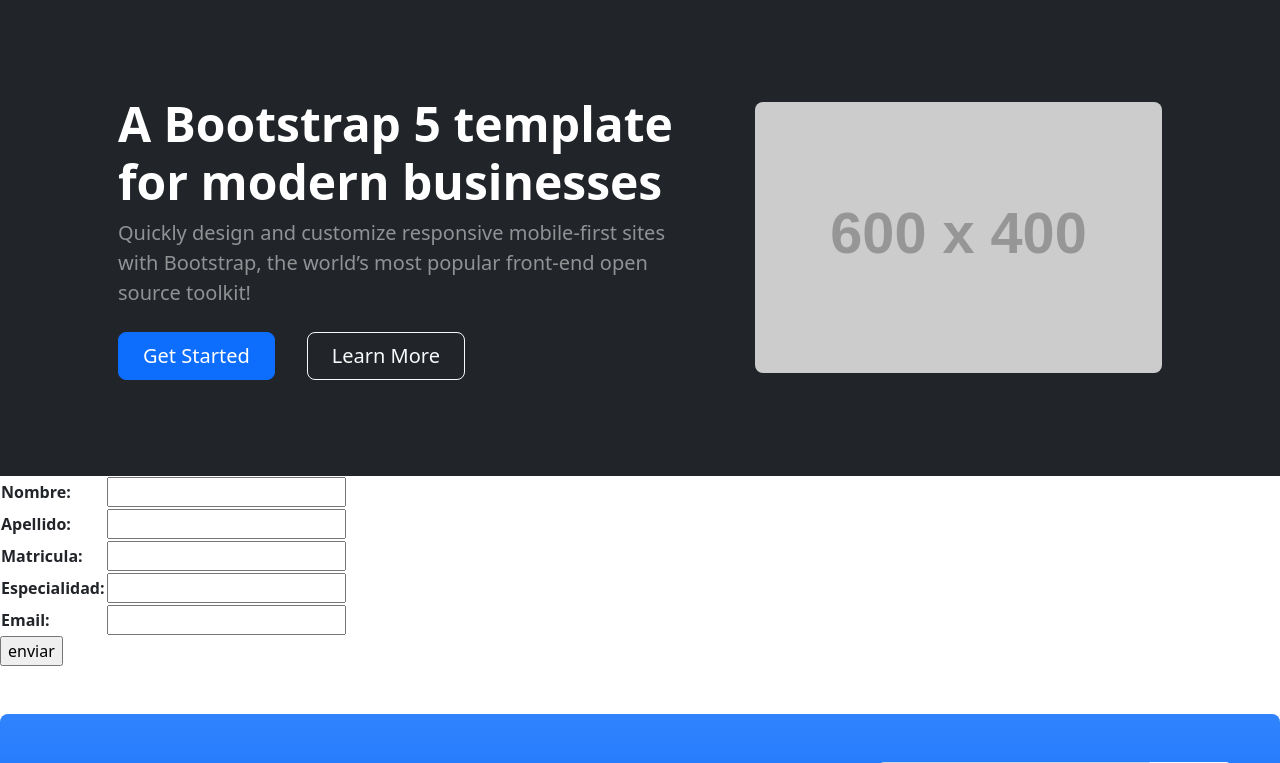
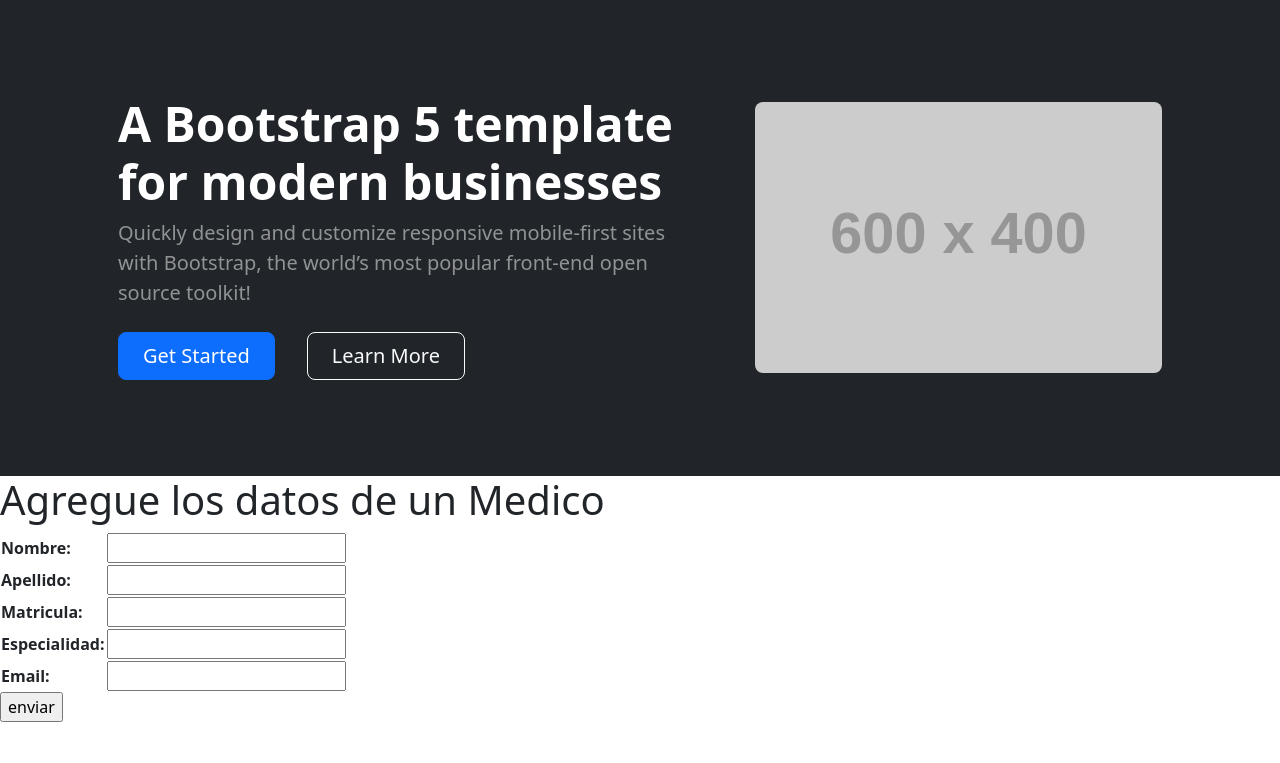
Before and after one commit to jpuey/pueyrredon-tercera_pre_entrega, a Django app: page /form-medico in a window 1280 px wide. Shown: the part 57-820 px from the top of the page. Run offline with Django 5.2, Linux system fonts and the light colour scheme; grey boxes labelled with a size stand in for pictures from a placeholder-image service; some libraries are stand-ins or nearby versions.

Commit message:
Arregle los formularios

```diff
--- a/cenmed/templates/cenmed/base.html
+++ b/cenmed/templates/cenmed/base.html
@@ -25,10 +25,10 @@
                     <div class="collapse navbar-collapse" id="navbarSupportedContent">
                         <ul class="navbar-nav ms-auto mb-2 mb-lg-0">
                             <li class="nav-item"><a class="nav-link" href="{% url 'index' %}">Inicio</a></li>
-                            <li class="nav-item"><a class="nav-link" href="{% url 'medicos' %}">Medicos</a></li>
-                            <li class="nav-item"><a class="nav-link" href="{% url 'pacientes' %}">Pacientes</a></li>
-                            <li class="nav-item"><a class="nav-link" href="{% url 'medicamentos' %}">Medicamentos</a></li>
-                            <li class="nav-item"><a class="nav-link"  href="{% url 'habitaciones' %}">Habitaciones</a></li>
+                            <li class="nav-item"><a class="nav-link" href="{% url 'form-medico' %}">Medicos</a></li>
+                            <li class="nav-item"><a class="nav-link" href="{% url 'form-pacientes' %}">Pacientes</a></li>
+                            <li class="nav-item"><a class="nav-link" href="{% url 'form-meds' %}">Medicamentos</a></li>
+                            <li class="nav-item"><a class="nav-link"  href="{% url 'form-habi' %}">Habitaciones</a></li>
                         </ul>
                     </div>
                 </div>
--- a/cenmed/templates/cenmed/form-habi.html
+++ b/cenmed/templates/cenmed/form-habi.html
@@ -6,6 +6,8 @@
 {% block title %}Asclepios | Form-Habitacion {% endblock %}
 
 {% block mutable %}
+
+<h1>Agregue los datos de la Habitacion</h1>
 
 {% block main%}
 {% if miFormulario.errors %}
--- a/cenmed/templates/cenmed/form-medico.html
+++ b/cenmed/templates/cenmed/form-medico.html
@@ -6,6 +6,8 @@
 {% block title %}Asclepios | Form-Medico {% endblock %}
 
 {% block mutable %}
+
+<h1>Agregue los datos de un Medico</h1>
 
 {% block main%}
 {% if miFormulario.errors %}
--- a/cenmed/templates/cenmed/form-meds.html
+++ b/cenmed/templates/cenmed/form-meds.html
@@ -3,9 +3,11 @@
 {%load static%}
 
 
-{% block title %}Asclepios | Form-Habitacion {% endblock %}
+{% block title %}Asclepios | Form-Medicacion {% endblock %}
 
 {% block mutable %}
+
+<h1>Agregue los datos de su Medicacion</h1>
 
 {% block main%}
 {% if miFormulario.errors %}
--- a/cenmed/templates/cenmed/form-pacientes.html
+++ b/cenmed/templates/cenmed/form-pacientes.html
@@ -3,9 +3,11 @@
 {%load static%}
 
 
-{% block title %}Asclepios | Form-Medico {% endblock %}
+{% block title %}Asclepios | Form-Pacientes {% endblock %}
 
 {% block mutable %}
+
+<h1>Agregue los datos del Paciente</h1>
 
 {% block main%}
 {% if miFormulario.errors %}
```
